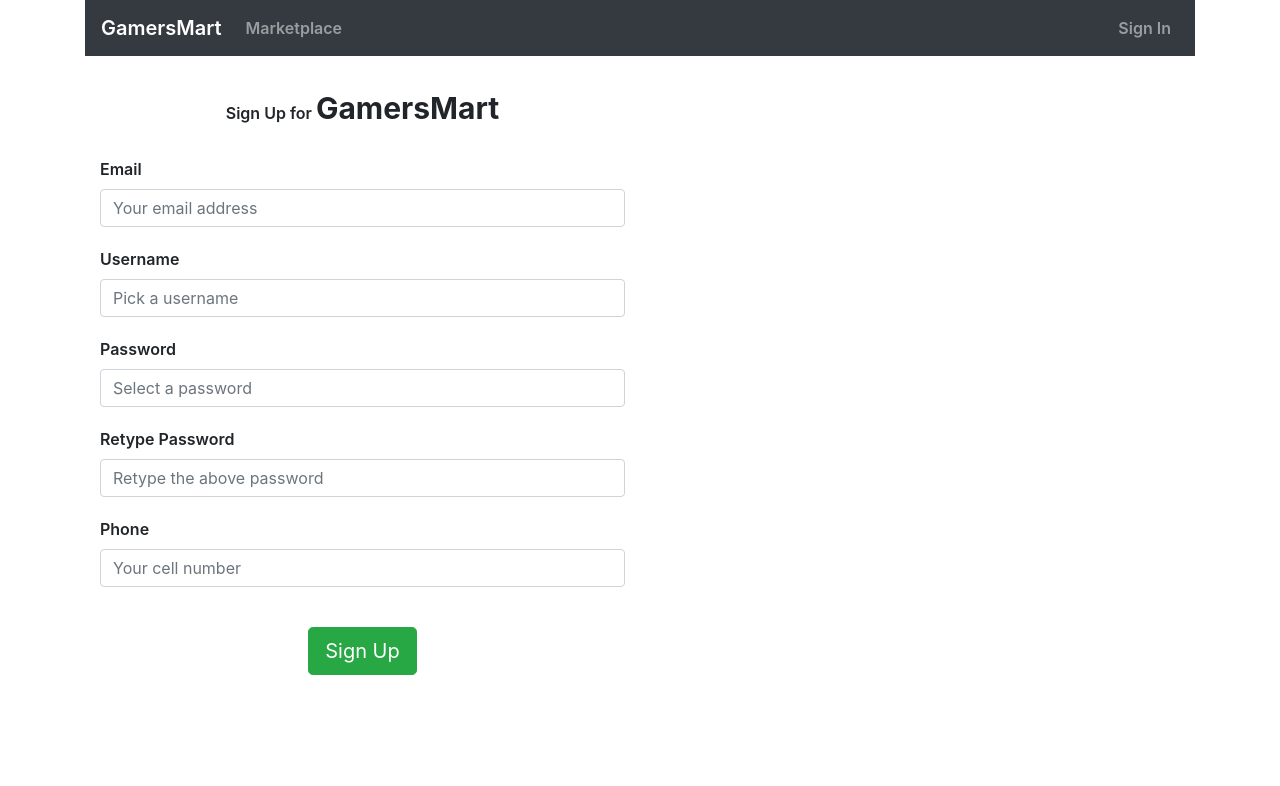
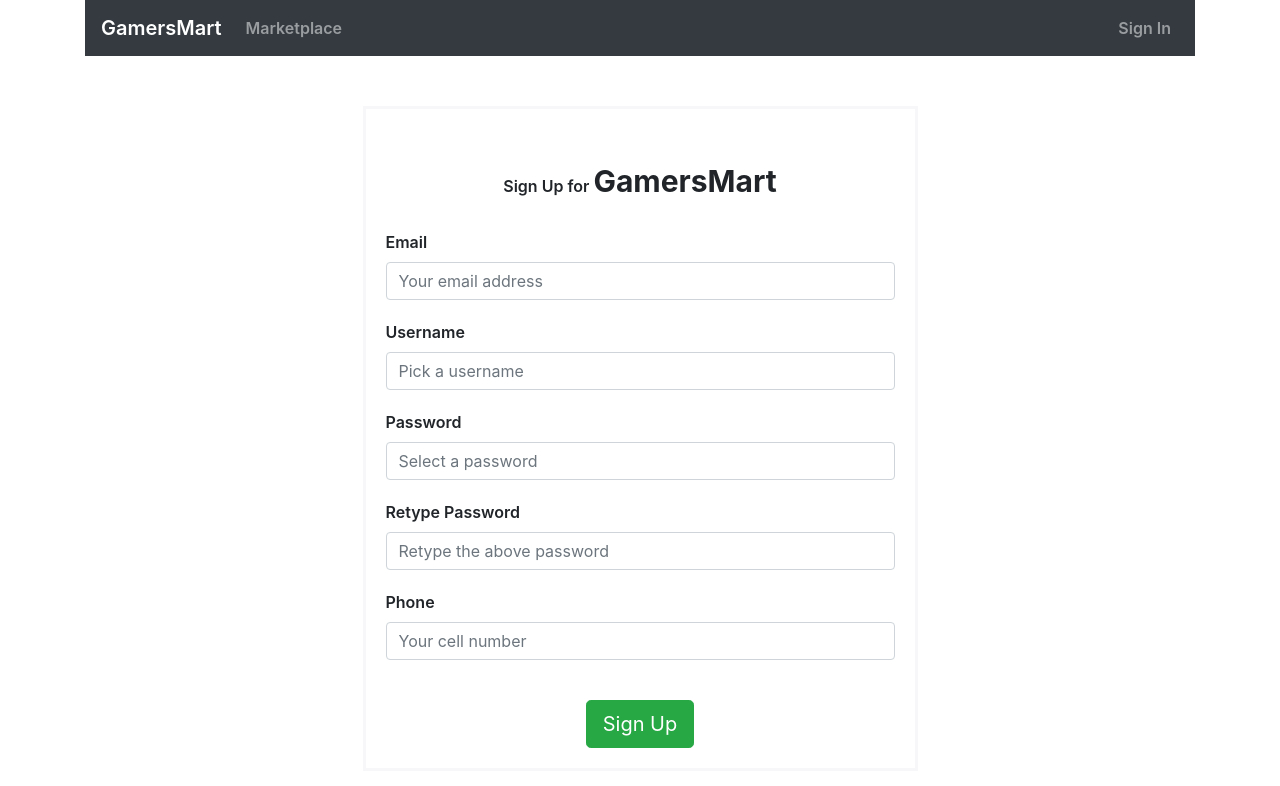
Before and after one commit to abhijit-tambe/Gamers-Mart-Frontend, a React (Create React App) app in the folder gamers-mart/: page /signup in a window 1280 px wide. Shown: the top 786 px of the page. Built offline with nearby package versions, Linux system fonts and the light colour scheme.

Commit message:
Update SignUpComponent.css

```diff
--- a/gamers-mart/src/components/SignUp/SignUpComponent.css
+++ b/gamers-mart/src/components/SignUp/SignUpComponent.css
@@ -18,3 +18,19 @@ label{
 .signupbtn{
   margin-top: 30px;
 }
+
+.formarea{
+  border: solid 3px #f7f7f9;
+
+  padding: 20px;
+  margin-top:50px;
+  margin-bottom:50px;
+  /* margin-left: 200px;
+  margin-right: 200px; */
+}
+
+.signupmain{
+  display:flex;
+  align-items: center;
+  justify-content: center;
+}
```
